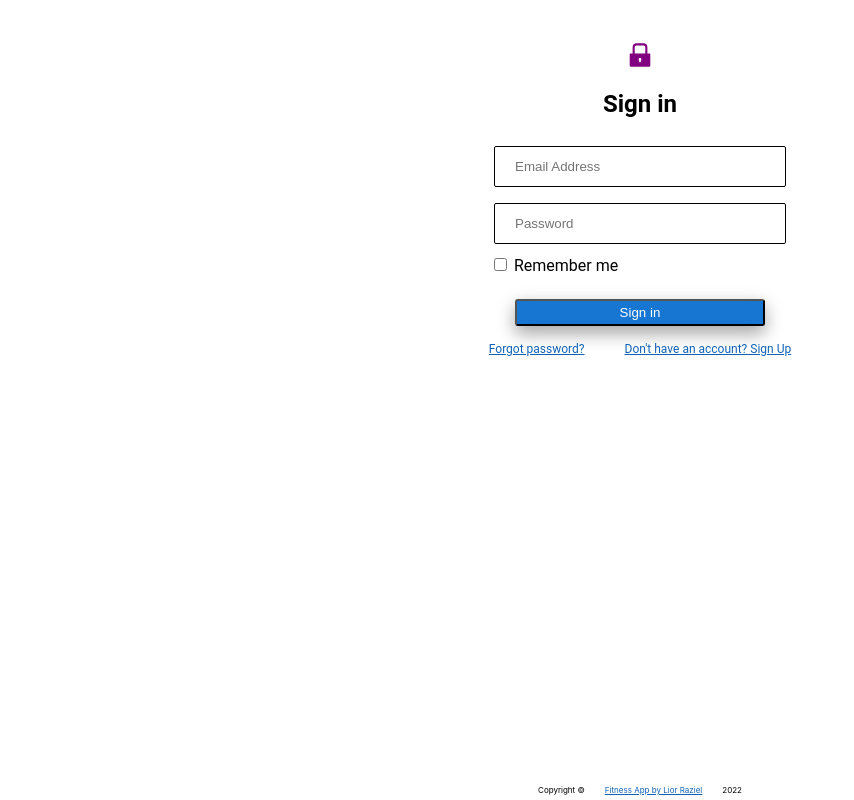
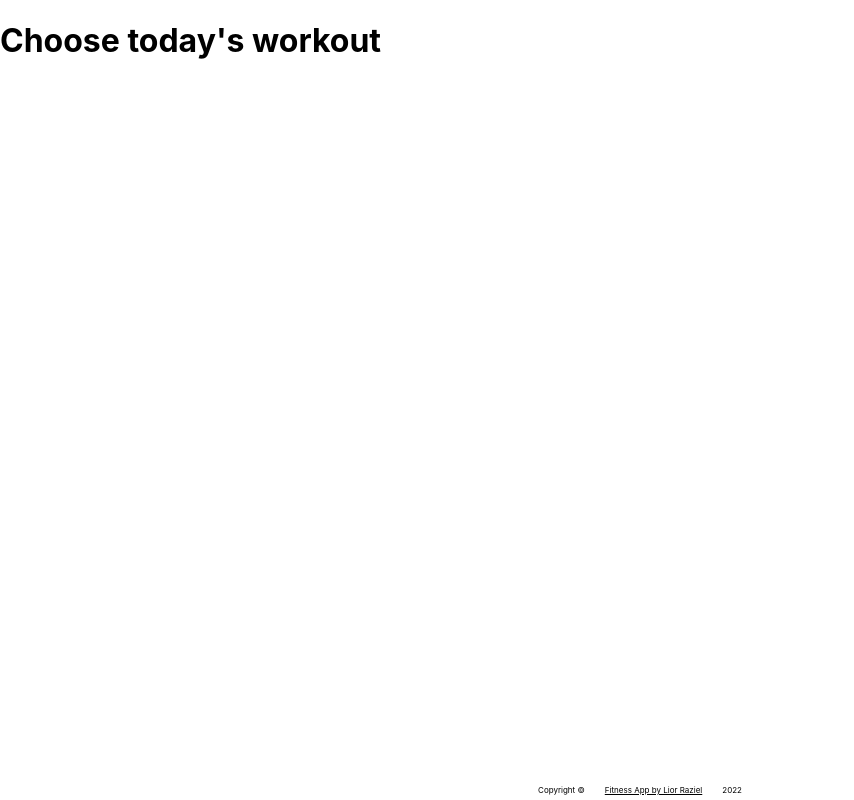
Before and after one commit to razijun/fitness_app, a React (Create React App) app in the folder client/: page / in a window 1280 px wide. Shown: the whole page, without its empty margins (0-854 px from the left). Built offline with nearby package versions, Linux system fonts and the light colour scheme.

Commit message:
Sign in client

```diff
--- a/client/src/Components/Copyright/Copyright.scss
+++ b/client/src/Components/Copyright/Copyright.scss
@@ -1,9 +1,10 @@
 .copyrightA{
     font-size: 8px;
-
+    color: black;
 }
 
 .copyrightP{
+    color: black;
     display: flex;
     justify-content: center;
     align-items: center;
--- /dev/null
+++ b/client/src/Components/PresentationBlock/index.jsx
@@ -0,0 +1,23 @@
+import React from "react";
+import { SubmitButton } from "../SubmitButton";
+import "./_presentationBlock.sass";
+
+export function presentationBlock(props) {
+    const {workoutName, description} = props;
+    return(
+    <form>
+        <div className="presentationBlock">
+            <img src="###" alt="workout image"/>
+            <p>{workoutName}</p>
+            <div>{description}</div>
+            <div>
+                <SubmitButton label = "Start"/>
+                <SubmitButton label = "View"/>
+
+            </div>
+
+        </div>
+    </form>
+    )
+
+}
--- /dev/null
+++ b/client/src/Pages/HomePage/index.jsx
@@ -0,0 +1,15 @@
+import React from "react";
+import { Copyright } from "../../Components/Copyright";
+
+
+export function HomePage() {
+    return(
+    <form>
+        <div className="homePage">
+
+        </div>
+        <Copyright/>
+    </form>
+    )
+
+}
--- a/client/src/Pages/Login/index.jsx
+++ b/client/src/Pages/Login/index.jsx
@@ -16,7 +16,7 @@ export function Login() {
             <label>
                 <input className="checkbox" type="checkbox" /> Remember me
             </label>
-            <SubmitButton label="Sign in"/>
+            <SubmitButton label="SIGN IN"/>
             <div className="hrefContainer">
                 <a href="http://localhost:3000/">Forgot password?</a>
                 <a href="http://localhost:3000/">Don't have an account?   Sign Up</a>
--- a/client/src/Pages/Main/Main.jsx
+++ b/client/src/Pages/Main/Main.jsx
@@ -1,10 +1,13 @@
 import './Main.css';
 import { Login } from '../Login';
+import { SignUp } from '../SignUp';
+import { HomePage } from '../HomePage';
+import { Workout } from '../Workout';
 
 function Main() {
   return (
     <div>
-      <Login/>
+      <Workout/>
     </div>
   );
 }
--- /dev/null
+++ b/client/src/Pages/SignUp/_signUp.scss
@@ -0,0 +1,51 @@
+@import "../../Assets/VarStyle.scss";
+
+form{
+    height: 100%;
+    position: absolute;
+    left: 0;
+    width: 100%;
+    overflow: hidden;
+}
+
+.signUp{
+    @include flexCenter();
+    margin: 40px 0px 10px;
+    height: '100vh';
+}
+
+.nameInput{
+    @include primaryInput();
+}
+
+.textInput{
+    @include primaryInput();
+}
+
+.checkbox{
+    justify-content: flex-start;
+    margin: 0 5px;
+}
+
+label{
+    display: flex;
+    width: 300px;
+    justify-content: flex-start;
+    align-items: center;
+    padding-top: 3px;
+}
+span{
+    font-size: small;
+    display: block;
+}
+
+a{
+    margin: 0px 20px 0px 20px;
+    color: $secondaryBackground;
+    font-size: 12px;
+}
+
+.hrefContainer{
+    @include flexCenter();
+    flex-direction: row;
+}
--- /dev/null
+++ b/client/src/Pages/SignUp/index.jsx
@@ -0,0 +1,31 @@
+import React from "react";
+import { SubmitButton } from "../../Components/SubmitButton";
+import "./_signUp.scss";
+import { AiFillLock } from "react-icons/ai";
+import { Copyright } from "../../Components/Copyright";
+
+
+export function SignUp() {
+    return(
+    <form>
+        <div className="signUp">
+            <AiFillLock  color="rgb(15, 98, 182)" size="30px"/>
+            <h2>Sign up</h2>
+                <input className="nameInput" type="text" placeholder="First Name" />
+                <input className="nameInput" type="text" placeholder="Last Name" />
+            <input className="textInput" type="text" placeholder="Email Address" />
+            <input className="textInput" type="text" placeholder="Password"/>
+            <label>
+                <input className="checkbox" type="checkbox" />
+                 <span>
+                     I want to receive motivation,promotions and updates via email.
+                 </span>
+            </label>
+            <SubmitButton label="SIGN UP"/>
+                <a href="http://localhost:3000/">Already have an account? Sign in</a>
+        </div>
+        <Copyright/>
+    </form>
+    )
+
+}
--- /dev/null
+++ b/client/src/Pages/Workout/index.jsx
@@ -0,0 +1,19 @@
+import React from "react";
+import "./_workout.sass";
+import { Copyright } from "../../Components/Copyright";
+import { presentationBlock } from '../../Components/PresentationBlock/index';
+
+
+
+export function Workout() {
+    return(
+    <form>
+        <div className="workout">
+        <h1>Choose today's workout</h1>
+            <presentationBlock/>
+        </div>
+        <Copyright/>
+    </form>
+    )
+
+}
```
Also changed, not shown: client/src/Components/PresentationBlock/_presentationBlock.sass (added), client/src/Pages/Workout/_workout.sass (added).
